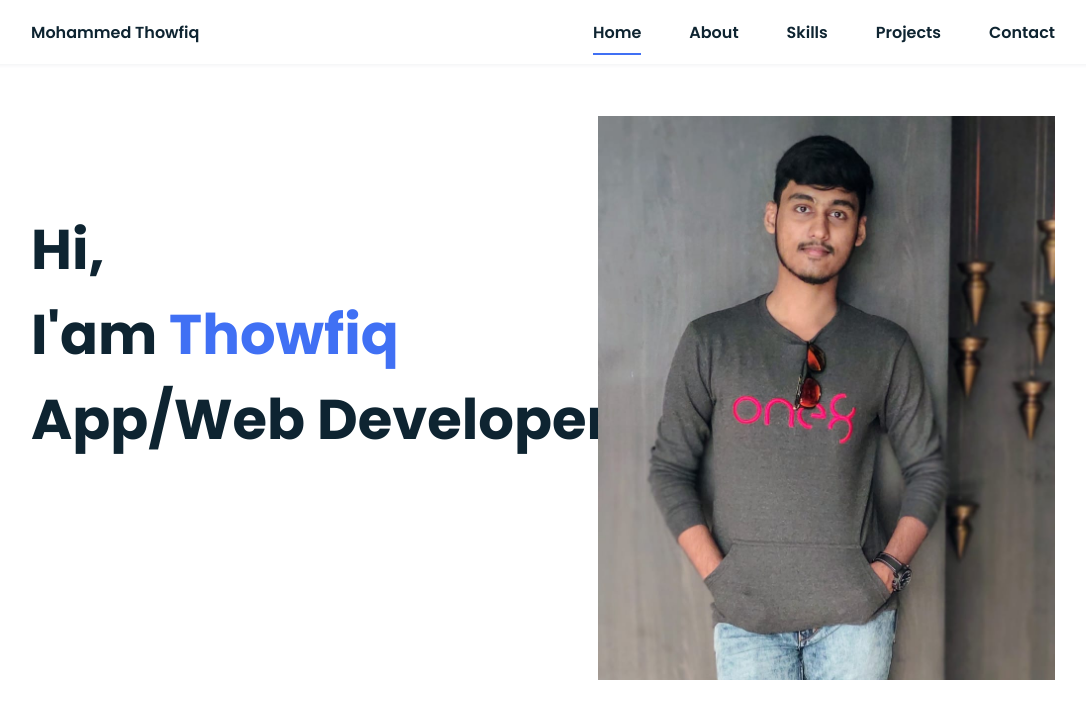
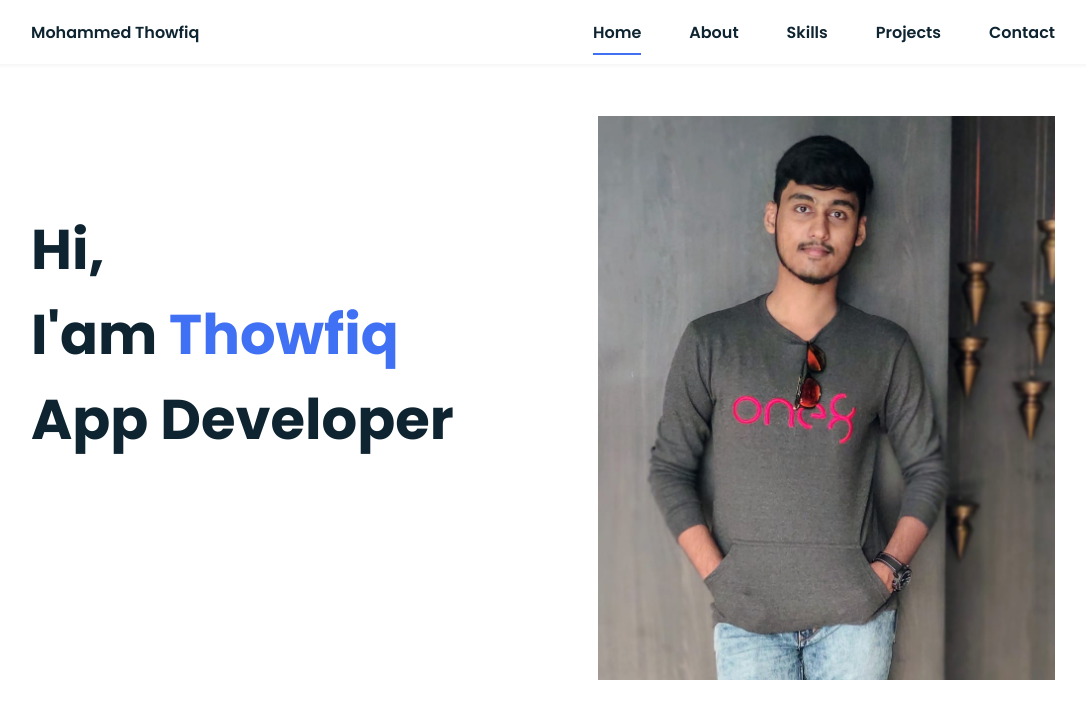
Before and after one commit to MohammedThowfiq/MohammedThowfiq.github.io, a plain HTML site: page index.html in a window 1280 px wide. Shown: the top 703 px of the page, without its empty margins (97-1183 px from the left). Drawn offline with nearby package versions, Linux system fonts and the light colour scheme.

Commit message:
Update 3.0

```diff
--- a/index.html
+++ b/index.html
@@ -39,7 +39,7 @@
         <!--===== HOME =====-->
         <section class="home bd-grid" id="home">
             <div class="home__data">
-                <h1 class="home__title">Hi,<br>I'am <span class="home__title-color">Thowfiq </span><br> App/Web Developer</h1>
+                <h1 class="home__title">Hi,<br>I'am <span class="home__title-color">Thowfiq </span><br> App Developer</h1>
 
 
             </div>
```
